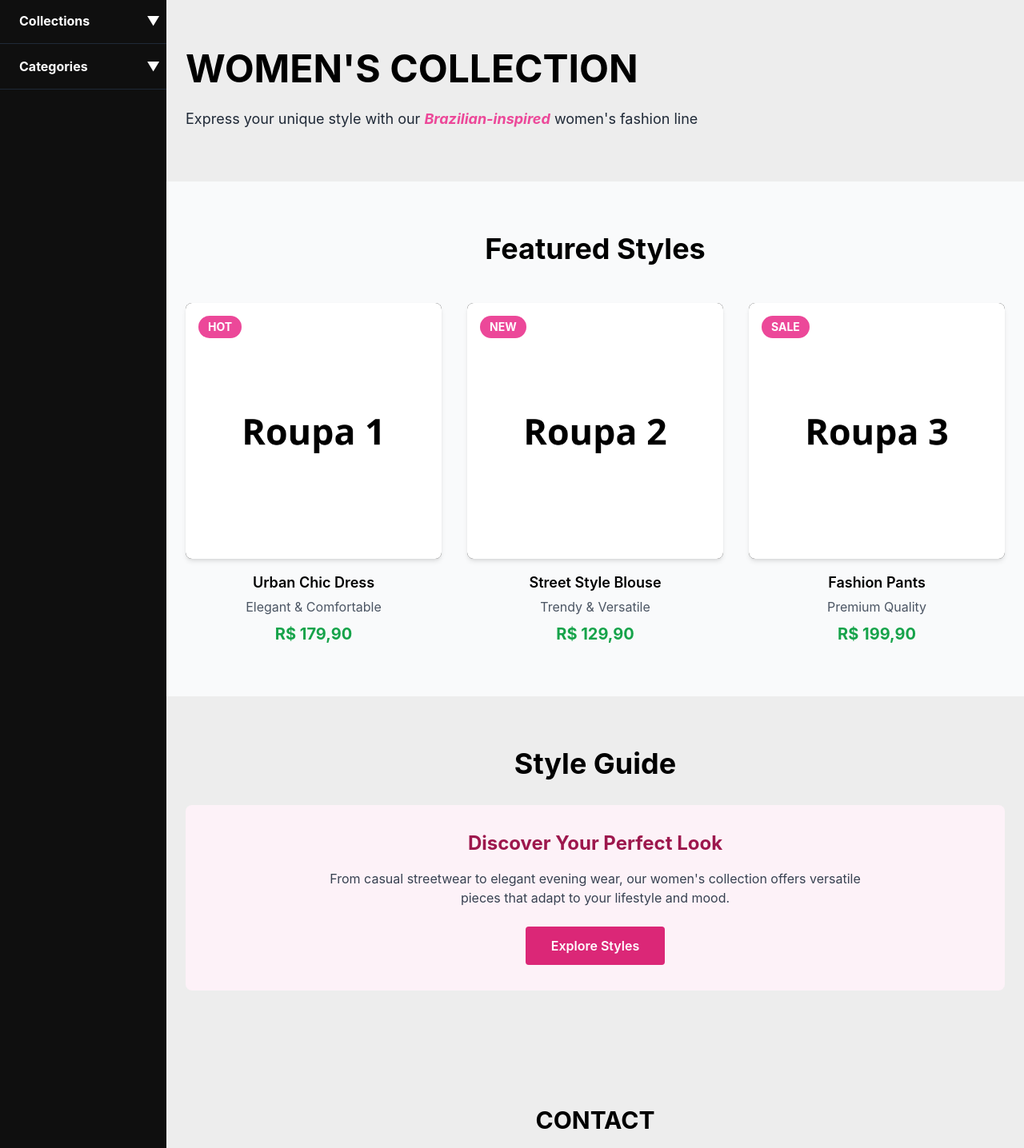
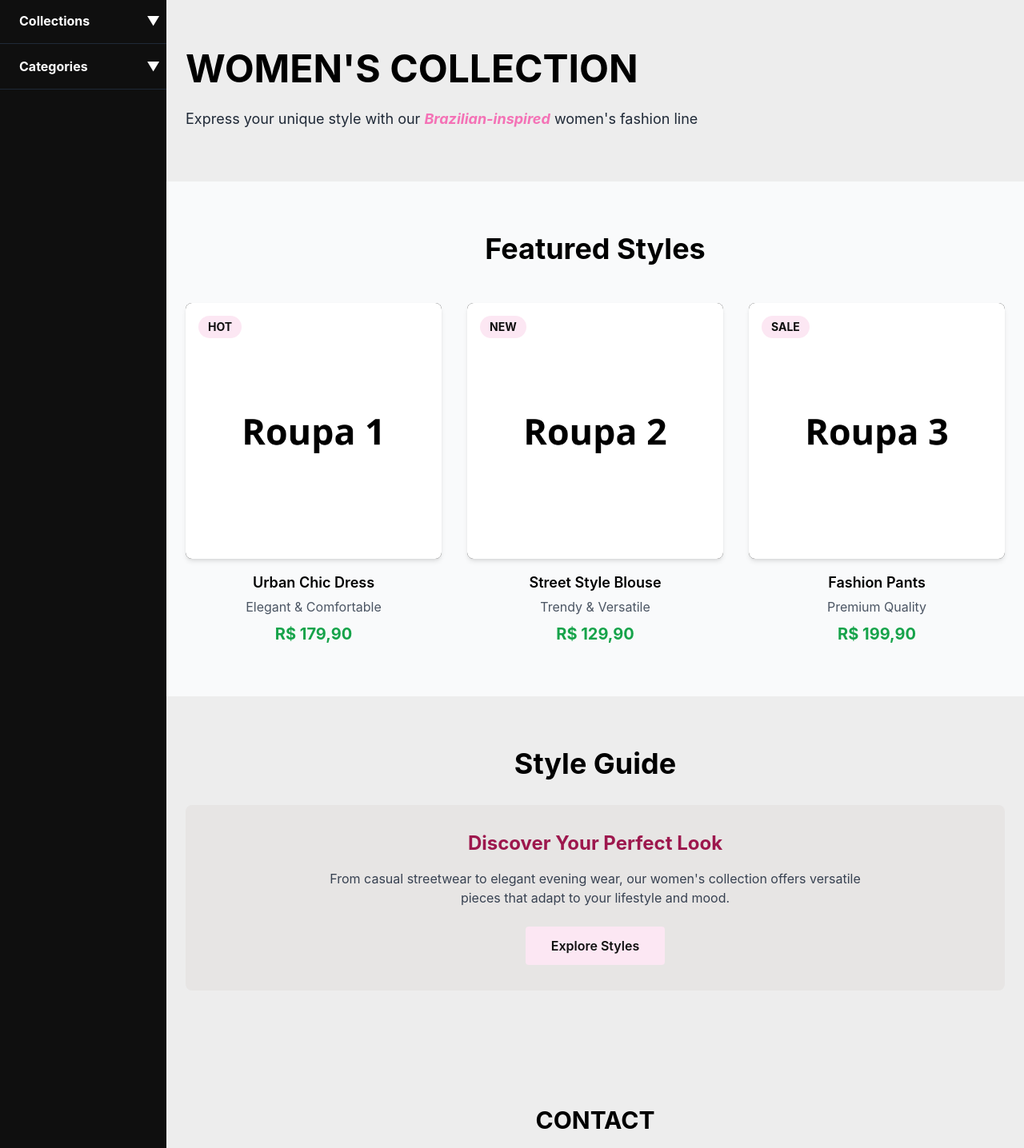
Before and after one commit to GuilhermeFerza/clothestore, a React (Vite) app in the folder Client/: page /women in a window 1280 px wide. Shown: the part 482-1918 px from the top of the page at 80% size. Built offline with nearby package versions, Linux system fonts and the light colour scheme.

Commit message:
style: update color scheme and button styles on Men and Women pages for improved visual consistency

```diff
--- a/Client/src/pages/Men.tsx
+++ b/Client/src/pages/Men.tsx
@@ -84,7 +84,7 @@ export default function Men() {
               </h2>
               <p className="text-lg mt-6 text-gray-800 leading-relaxed text-center lg:text-left">
                 Embrace your authentic style with our{" "}
-                <span className="text-blue-500 font-bold italic">
+                <span className="text-blue-400 font-bold italic">
                   Brazilian streetwear
                 </span>{" "}
                 men's fashion line
@@ -105,7 +105,7 @@ export default function Men() {
                       alt="Men's Fashion Item 1"
                       className="w-full h-full object-cover transition-transform duration-300 group-hover:scale-105"
                     />
-                    <div className="absolute top-4 left-4 bg-blue-500 text-white px-3 py-1 rounded-full text-sm font-bold">
+                    <div className="absolute top-4 left-4 bg-blue-200 text-[#0F0F0F] px-3 py-1 rounded-full text-sm font-bold">
                       HOT
                     </div>
                   </div>
@@ -128,7 +128,7 @@ export default function Men() {
                       alt="Men's Fashion Item 2"
                       className="w-full h-full object-cover transition-transform duration-300 group-hover:scale-105"
                     />
-                    <div className="absolute top-4 left-4 bg-blue-500 text-white px-3 py-1 rounded-full text-sm font-bold">
+                    <div className="absolute top-4 left-4 bg-blue-200 text-[#0F0F0F] px-3 py-1 rounded-full text-sm font-bold">
                       NEW
                     </div>
                   </div>
@@ -151,7 +151,7 @@ export default function Men() {
                       alt="Men's Fashion Item 3"
                       className="w-full h-full object-cover transition-transform duration-300 group-hover:scale-105"
                     />
-                    <div className="absolute top-4 left-4 bg-blue-500 text-white px-3 py-1 rounded-full text-sm font-bold">
+                    <div className="absolute top-4 left-4 bg-blue-200 text-[#0F0F0F] px-3 py-1 rounded-full text-sm font-bold">
                       SALE
                     </div>
                   </div>
@@ -180,7 +180,7 @@ export default function Men() {
                   collection offers versatile pieces that reflect your unique
                   personality and lifestyle.
                 </p>
-                <button className="bg-blue-600 text-white px-8 py-3 rounded font-semibold hover:bg-blue-700 transition-colors">
+                <button className="bg-blue-200 text-[#0F0F0F] px-8 py-3 rounded font-semibold hover:bg-blue-700 hover:text-white transition-colors">
                   Explore Styles
                 </button>
               </div>
--- a/Client/src/pages/Women.tsx
+++ b/Client/src/pages/Women.tsx
@@ -84,7 +84,7 @@ export default function Women() {
               </h2>
               <p className="text-lg mt-6 text-gray-800 leading-relaxed text-center lg:text-left">
                 Express your unique style with our{" "}
-                <span className="text-pink-500 font-bold italic">
+                <span className="text-pink-400 font-bold italic">
                   Brazilian-inspired
                 </span>{" "}
                 women's fashion line
@@ -105,7 +105,7 @@ export default function Women() {
                       alt="Women's Fashion Item 1"
                       className="w-full h-full object-cover transition-transform duration-300 group-hover:scale-105"
                     />
-                    <div className="absolute top-4 left-4 bg-pink-500 text-white px-3 py-1 rounded-full text-sm font-bold">
+                    <div className="absolute top-4 left-4 bg-pink-100 text-[#0F0F0F] px-3 py-1 rounded-full text-sm font-bold">
                       HOT
                     </div>
                   </div>
@@ -126,7 +126,7 @@ export default function Women() {
                       alt="Women's Fashion Item 2"
                       className="w-full h-full object-cover transition-transform duration-300 group-hover:scale-105"
                     />
-                    <div className="absolute top-4 left-4 bg-pink-500 text-white px-3 py-1 rounded-full text-sm font-bold">
+                    <div className="absolute top-4 left-4  bg-pink-100 text-[#0F0F0F] px-3 py-1 rounded-full text-sm font-bold">
                       NEW
                     </div>
                   </div>
@@ -149,7 +149,7 @@ export default function Women() {
                       alt="Women's Fashion Item 3"
                       className="w-full h-full object-cover transition-transform duration-300 group-hover:scale-105"
                     />
-                    <div className="absolute top-4 left-4 bg-pink-500 text-white px-3 py-1 rounded-full text-sm font-bold">
+                    <div className="absolute top-4 left-4  bg-pink-100 text-[#0F0F0F] px-3 py-1 rounded-full text-sm font-bold">
                       SALE
                     </div>
                   </div>
@@ -169,7 +169,7 @@ export default function Women() {
               <h2 className="font-bold text-3xl lg:text-4xl text-center mb-8">
                 Style Guide
               </h2>
-              <div className="bg-pink-50 rounded-lg p-8 text-center">
+              <div className="bg-stone-200 rounded-lg p-8 text-center">
                 <h3 className="font-bold text-2xl mb-4 text-pink-800">
                   Discover Your Perfect Look
                 </h3>
@@ -178,7 +178,7 @@ export default function Women() {
                   collection offers versatile pieces that adapt to your
                   lifestyle and mood.
                 </p>
-                <button className="bg-pink-600 text-white px-8 py-3 rounded font-semibold hover:bg-pink-700 transition-colors">
+                <button className=" bg-pink-100 text-[#0F0F0F] px-8 py-3 rounded font-semibold hover:bg-pink-600 hover:text-white transition-colors">
                   Explore Styles
                 </button>
               </div>
```
